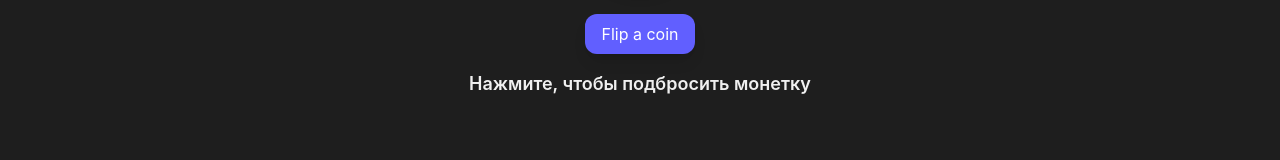
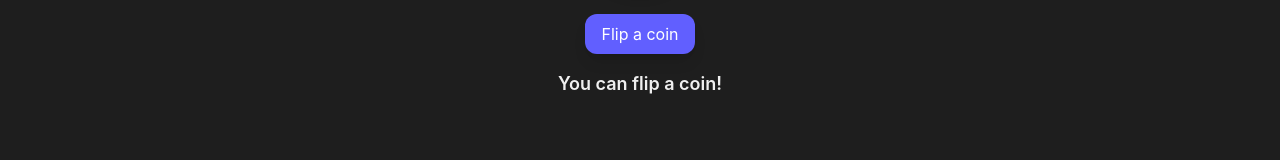
Before and after one commit to lemiil/lemiil-fun, a Vue app: page /coin in a window 1280 px wide. Shown: the part 508-668 px from the top of the page. Built offline with nearby package versions, Linux system fonts and the light colour scheme.

Commit message:
Deleted russian

```diff
--- a/src/views/FlipCoin.vue
+++ b/src/views/FlipCoin.vue
@@ -4,7 +4,7 @@ import layout from './Layout.vue';
 
 const side = ref("heads");
 const flipping = ref(false);
-const message = ref("Нажмите, чтобы подбросить монетку");
+const message = ref("You can flip a coin!");
 const params = new URLSearchParams(window.location.search);
 const param = params.get("aw");
 
```
